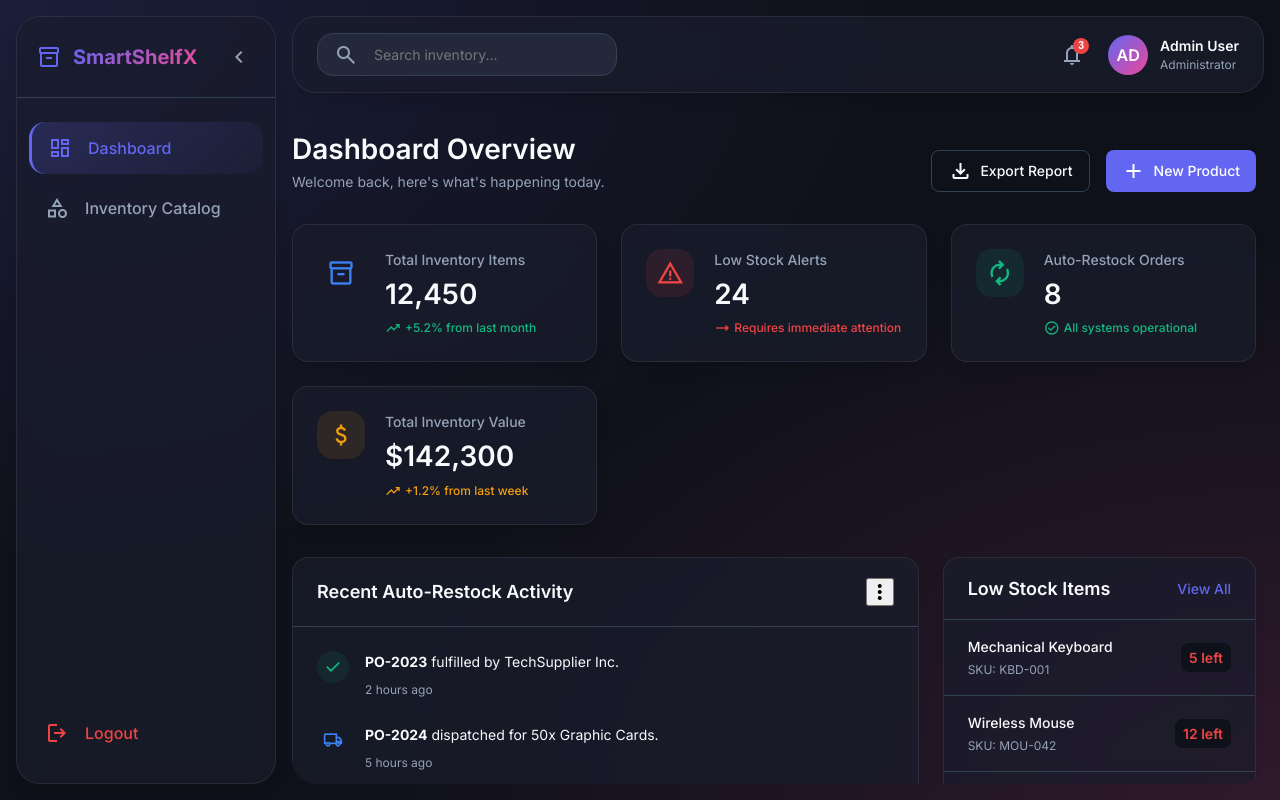
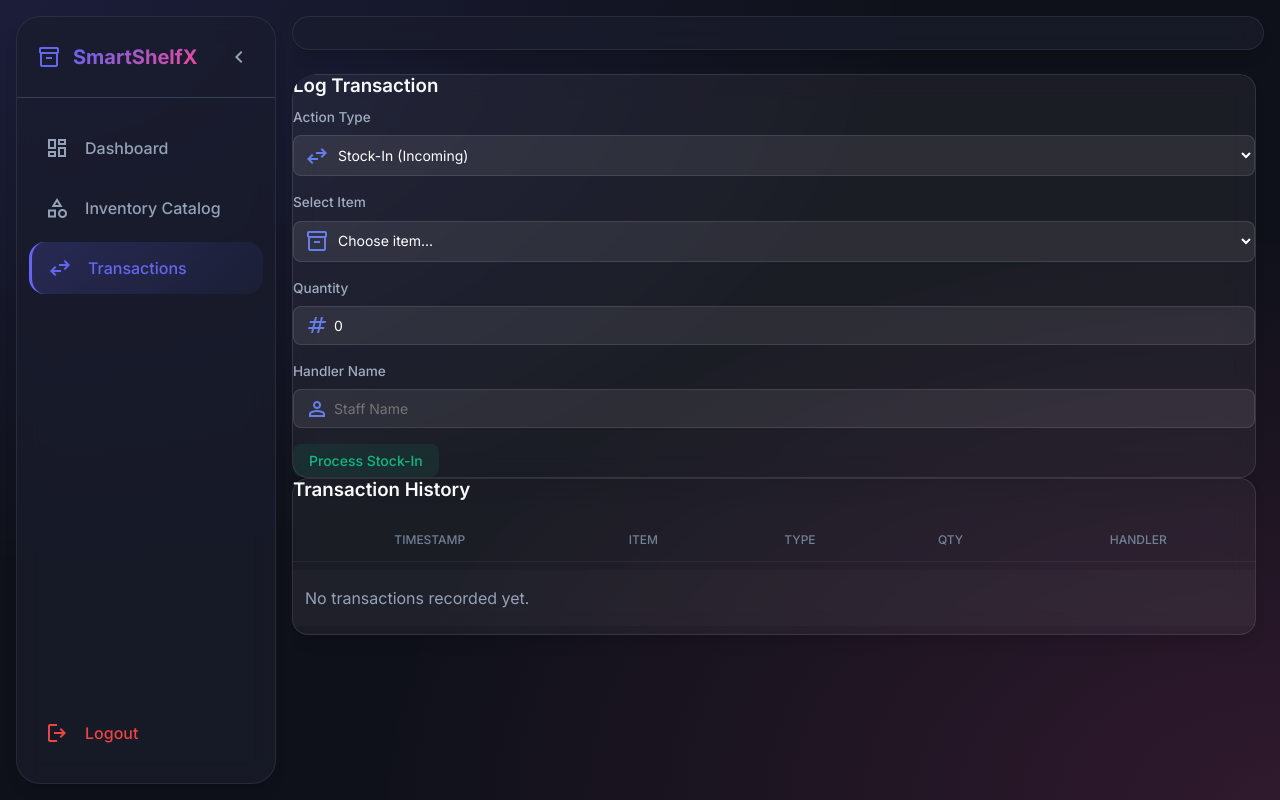
Before and after one commit to gaya32506/SmartShelfX, an Angular app: page /transactions in a window 1280 px wide. Before the commit this address led to /dashboard. Built offline with nearby package versions, Linux system fonts and the light colour scheme.

Commit message:
Finalized Transactions module with CSS and Layout fixes

```diff
--- a/src/app/app.routes.ts
+++ b/src/app/app.routes.ts
@@ -4,6 +4,7 @@ import { LoginComponent } from './auth/login/login.component';
 import { RegisterComponent } from './auth/register/register.component';
 import { DashboardComponent } from './dashboard/dashboard/dashboard.component';
 import { InventoryCatalogComponent } from './inventory/inventory-catalog/inventory-catalog.component';
+import { TransactionsComponent } from './transactions/transactions.component';
 
 export const routes: Routes = [
   { path: 'login', component: LoginComponent },
@@ -14,7 +15,8 @@ export const routes: Routes = [
     children: [
       { path: '', redirectTo: 'dashboard', pathMatch: 'full' },
       { path: 'dashboard', component: DashboardComponent },
-      { path: 'inventory', component: InventoryCatalogComponent }
+      { path: 'inventory', component: InventoryCatalogComponent },
+      { path: 'transactions', component: TransactionsComponent }
     ]
   },
   { path: '**', redirectTo: 'dashboard' }
--- a/src/app/auth/register/register.component.html
+++ b/src/app/auth/register/register.component.html
@@ -8,12 +8,12 @@
             <p class="subtitle">Create an account to manage your inventory.</p>
         </div>
 
-        <form class="auth-form">
+        <form class="auth-form" (ngSubmit)="onRegister()">
             <div class="form-group">
                 <label class="form-label">Full Name</label>
                 <div class="input-with-icon">
                     <span class="material-symbols-outlined icon">person</span>
-                    <input type="text" class="form-control" placeholder="XYZ">
+                    <input type="text" name="fullName" [(ngModel)]="registerData.fullName" class="form-control" placeholder="XYZ" required>
                 </div>
             </div>
 
@@ -21,7 +21,7 @@
                 <label class="form-label">Email Address</label>
                 <div class="input-with-icon">
                     <span class="material-symbols-outlined icon">mail</span>
-                    <input type="email" class="form-control" placeholder="XYZ@gmail.com">
+                    <input type="email" name="email" [(ngModel)]="registerData.email" class="form-control" placeholder="XYZ@gmail.com" required>
                 </div>
             </div>
 
@@ -29,8 +29,7 @@
                 <label class="form-label">Role</label>
                 <div class="input-with-icon">
                     <span class="material-symbols-outlined icon">badge</span>
-                    <select class="form-control">
-                        <option value="admin">Admin</option>
+                    <select name="role" [(ngModel)]="registerData.role" class="form-control">
                         <option value="manager">Warehouse Manager</option>
                         <option value="vendor">Vendor</option>
                     </select>
@@ -41,11 +40,11 @@
                 <label class="form-label">Password</label>
                 <div class="input-with-icon">
                     <span class="material-symbols-outlined icon">lock</span>
-                    <input type="password" class="form-control" placeholder="••••••••">
+                    <input type="password" name="password" [(ngModel)]="registerData.password" class="form-control" placeholder="••••••••" required>
                 </div>
             </div>
 
-            <button type="button" class="btn btn-primary btn-block" routerLink="/login">
+            <button type="submit" class="btn btn-primary btn-block">
                 Create Account
             </button>
         </form>
--- a/src/app/auth/register/register.component.ts
+++ b/src/app/auth/register/register.component.ts
@@ -1,12 +1,28 @@
 import { Component } from '@angular/core';
-import { RouterLink } from '@angular/router';
+import { CommonModule } from '@angular/common';
+import { FormsModule } from '@angular/forms';
+import { Router, RouterModule } from '@angular/router';
 
 @Component({
   selector: 'app-register',
-  imports: [RouterLink],
+  standalone: true,
+  imports: [CommonModule, FormsModule, RouterModule],
   templateUrl: './register.component.html',
-  styleUrl: './register.component.css'
+  styleUrls: ['./register.component.css']
 })
 export class RegisterComponent {
+  registerData = {
+    fullName: '',
+    email: '',
+    role: 'manager',
+    password: ''
+  };
 
+  constructor(private router: Router) {}
+
+  onRegister() {
+    console.log('User Registered:', this.registerData);
+    alert("Account created successfully!");
+    this.router.navigate(['/login']);
+  }
 }
--- a/src/app/shared/layout/layout.component.html
+++ b/src/app/shared/layout/layout.component.html
@@ -1,5 +1,4 @@
 <div class="layout-wrapper" [class.sidebar-closed]="!isSidebarOpen">
-    <!-- Sidebar -->
     <aside class="sidebar glass-panel">
         <div class="sidebar-header">
             <div class="logo">
@@ -22,6 +21,10 @@
                 <span class="material-symbols-outlined nav-icon">category</span>
                 <span class="nav-label" *ngIf="isSidebarOpen">Inventory Catalog</span>
             </a>
+            <a routerLink="/transactions" routerLinkActive="active" class="nav-item">
+                <span class="material-symbols-outlined nav-icon">swap_horiz</span>
+                <span class="nav-label" *ngIf="isSidebarOpen">Transactions</span>
+            </a>
             <a routerLink="/login" class="nav-item logout">
                 <span class="material-symbols-outlined nav-icon">logout</span>
                 <span class="nav-label" *ngIf="isSidebarOpen">Logout</span>
@@ -29,29 +32,9 @@
         </nav>
     </aside>
 
-    <!-- Main Content -->
     <main class="main-content">
         <header class="topbar glass-panel">
-            <div class="topbar-left">
-                <div class="search-bar">
-                    <span class="material-symbols-outlined">search</span>
-                    <input type="text" placeholder="Search inventory..." class="form-control">
-                </div>
-            </div>
-            <div class="topbar-right">
-                <button class="icon-btn">
-                    <span class="material-symbols-outlined">notifications</span>
-                    <span class="badge">3</span>
-                </button>
-                <div class="user-profile">
-                    <div class="avatar">AD</div>
-                    <div class="user-info">
-                        <span class="user-name">Admin User</span>
-                        <span class="user-role">Administrator</span>
-                    </div>
-                </div>
-            </div>
-        </header>
+            </header>
 
         <div class="content-area">
             <router-outlet></router-outlet>
--- /dev/null
+++ b/src/app/transactions/transactions.component.css
@@ -0,0 +1,90 @@
+/* Container Spacing */
+.transaction-container {
+    animation: fadeIn 0.5s ease-in-out;
+}
+
+/* Glass Effect Card */
+.glass-panel {
+    background: rgba(255, 255, 255, 0.05); /* Darker glass for dark mode */
+    backdrop-filter: blur(12px);
+    border: 1px solid rgba(255, 255, 255, 0.1);
+    border-radius: 16px;
+    color: #ffffff;
+}
+
+/* Form Styling */
+.form-label {
+    color: #a0aec0;
+    font-size: 0.85rem;
+    margin-bottom: 0.5rem;
+}
+
+.input-with-icon {
+    position: relative;
+    display: flex;
+    align-items: center;
+}
+
+.input-with-icon .icon {
+    position: absolute;
+    left: 12px;
+    color: #667eea;
+}
+
+.form-control {
+    background: rgba(255, 255, 255, 0.08) !important;
+    border: 1px solid rgba(255, 255, 255, 0.1) !important;
+    color: white !important;
+    padding-left: 40px !important;
+    border-radius: 8px;
+}
+
+.form-control:focus {
+    border-color: #667eea !important;
+    box-shadow: 0 0 0 2px rgba(102, 126, 234, 0.25) !important;
+}
+
+/* History Table Styling */
+.custom-table {
+    width: 100%;
+    border-collapse: separate;
+    border-spacing: 0 8px;
+}
+
+.custom-table th {
+    color: #718096;
+    font-weight: 500;
+    text-transform: uppercase;
+    font-size: 0.75rem;
+    padding: 12px;
+    border-bottom: 1px solid rgba(255, 255, 255, 0.05);
+}
+
+.custom-table td {
+    padding: 16px 12px;
+    background: rgba(255, 255, 255, 0.02);
+}
+
+/* Status Badges */
+.badge {
+    padding: 4px 12px;
+    border-radius: 20px;
+    font-size: 0.75rem;
+    font-weight: 600;
+}
+
+.bg-success-soft {
+    background: rgba(72, 187, 120, 0.2);
+    color: #68d391;
+}
+
+.bg-danger-soft {
+    background: rgba(245, 101, 101, 0.2);
+    color: #feb2b2;
+}
+
+/* Animations */
+@keyframes fadeIn {
+    from { opacity: 0; transform: translateY(10px); }
+    to { opacity: 1; transform: translateY(0); }
+}
--- /dev/null
+++ b/src/app/transactions/transactions.component.html
@@ -0,0 +1,90 @@
+<div class="transaction-container p-4">
+  <div class="row">
+    <div class="col-lg-4 mb-4">
+      <div class="auth-card glass-panel p-4">
+        <h3 class="mb-4">Log Transaction</h3>
+        <form (ngSubmit)="onSubmit()" class="auth-form">
+
+          <div class="form-group mb-3">
+            <label class="form-label">Action Type</label>
+            <div class="input-with-icon">
+              <span class="material-symbols-outlined icon">swap_horiz</span>
+              <select name="type" [(ngModel)]="formData.type" class="form-control">
+                <option value="Stock-In">Stock-In (Incoming)</option>
+                <option value="Stock-Out">Stock-Out (Dispatch)</option>
+              </select>
+            </div>
+          </div>
+
+          <div class="form-group mb-3">
+            <label class="form-label">Select Item</label>
+            <div class="input-with-icon">
+              <span class="material-symbols-outlined icon">inventory_2</span>
+              <select name="itemId" [(ngModel)]="formData.itemId" class="form-control" required>
+                <option value="" disabled>Choose item...</option>
+                <option *ngFor="let item of inventory" [value]="item.id">
+                  {{item.name}} (Stock: {{item.stock}})
+                </option>
+              </select>
+            </div>
+          </div>
+
+          <div class="form-group mb-3">
+            <label class="form-label">Quantity</label>
+            <div class="input-with-icon">
+              <span class="material-symbols-outlined icon">numbers</span>
+              <input type="number" name="quantity" [(ngModel)]="formData.quantity" class="form-control" placeholder="0">
+            </div>
+          </div>
+
+          <div class="form-group mb-4">
+            <label class="form-label">Handler Name</label>
+            <div class="input-with-icon">
+              <span class="material-symbols-outlined icon">person</span>
+              <input type="text" name="handler" [(ngModel)]="formData.handler" class="form-control" placeholder="Staff Name">
+            </div>
+          </div>
+
+          <button type="submit" [className]="formData.type === 'Stock-In' ? 'btn btn-primary btn-block bg-success' : 'btn btn-primary btn-block bg-danger'">
+            Process {{ formData.type }}
+          </button>
+        </form>
+      </div>
+    </div>
+
+    <div class="col-lg-8">
+      <div class="glass-panel p-4 h-100">
+        <h3 class="mb-4">Transaction History</h3>
+        <div class="table-responsive">
+          <table class="table custom-table">
+            <thead>
+              <tr>
+                <th>Timestamp</th>
+                <th>Item</th>
+                <th>Type</th>
+                <th>Qty</th>
+                <th>Handler</th>
+              </tr>
+            </thead>
+            <tbody>
+              <tr *ngFor="let tx of transactions">
+                <td>{{ tx.timestamp | date:'shortTime' }}</td>
+                <td><strong>{{ tx.itemName }}</strong></td>
+                <td>
+                  <span [class]="tx.type === 'Stock-In' ? 'badge bg-success-soft' : 'badge bg-danger-soft'">
+                    {{ tx.type }}
+                  </span>
+                </td>
+                <td>{{ tx.quantity }}</td>
+                <td>{{ tx.handler }}</td>
+              </tr>
+              <tr *ngIf="transactions.length === 0">
+                <td colspan="5" class="text-center text-muted py-4">No transactions recorded yet.</td>
+              </tr>
+            </tbody>
+          </table>
+        </div>
+      </div>
+    </div>
+  </div>
+</div>
--- /dev/null
+++ b/src/app/transactions/transactions.component.ts
@@ -0,0 +1,61 @@
+import { Component } from '@angular/core';
+import { CommonModule } from '@angular/common';
+import { FormsModule } from '@angular/forms';
+
+interface Transaction {
+  timestamp: Date;
+  itemName: string;
+  type: 'Stock-In' | 'Stock-Out';
+  quantity: number;
+  handler: string;
+}
+
+@Component({
+  selector: 'app-transactions',
+  standalone: true,
+  imports: [CommonModule, FormsModule],
+  templateUrl: './transactions.component.html',
+  styleUrl: './transactions.component.css'
+})
+export class TransactionsComponent {
+  inventory = [
+    { id: 1, name: 'Smart Shelf Sensor V1', stock: 50 },
+    { id: 2, name: 'RFID Controller', stock: 20 }
+  ];
+
+  transactions: Transaction[] = [];
+
+  formData = {
+    itemId: '',
+    type: 'Stock-In',
+    quantity: 0,
+    handler: ''
+  };
+
+  onSubmit() {
+    const selectedItem = this.inventory.find(i => i.id === +this.formData.itemId);
+
+    if (!selectedItem || this.formData.quantity <= 0) {
+      alert("Please select a valid item and quantity.");
+      return;
+    }
+
+    if (this.formData.type === 'Stock-Out' && selectedItem.stock < this.formData.quantity) {
+      alert("Error: Not enough stock available!");
+      return;
+    }
+
+    const change = this.formData.type === 'Stock-In' ? this.formData.quantity : -this.formData.quantity;
+    selectedItem.stock += change;
+
+    this.transactions.unshift({
+      timestamp: new Date(),
+      itemName: selectedItem.name,
+      type: this.formData.type as 'Stock-In' | 'Stock-Out',
+      quantity: this.formData.quantity,
+      handler: this.formData.handler
+    });
+
+    this.formData = { itemId: '', type: 'Stock-In', quantity: 0, handler: '' };
+  }
+}
```
